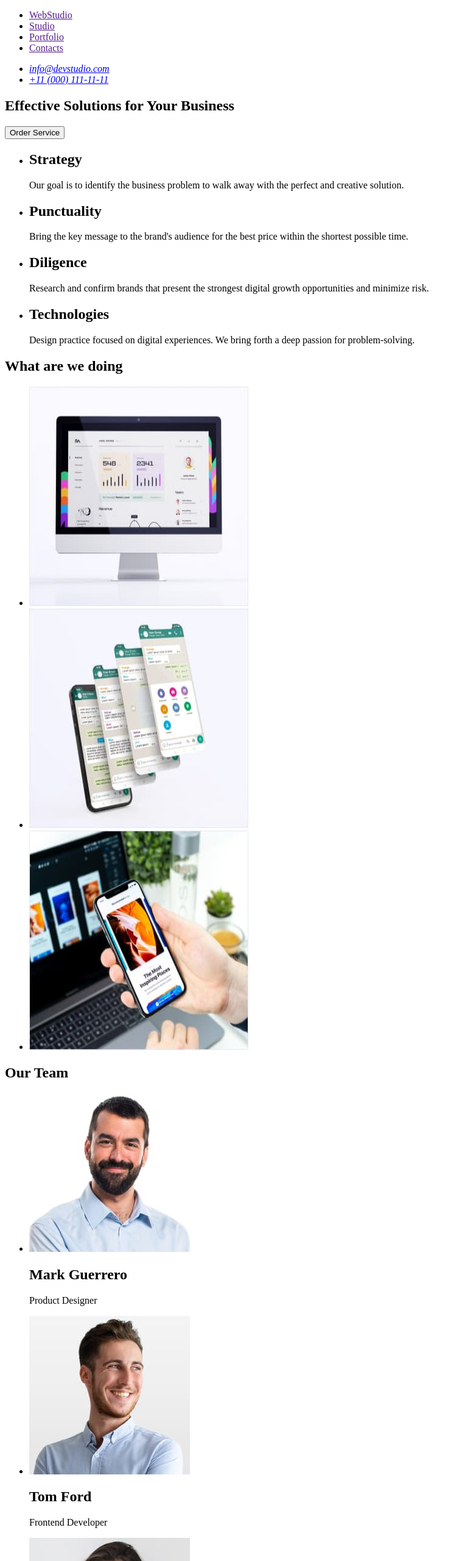
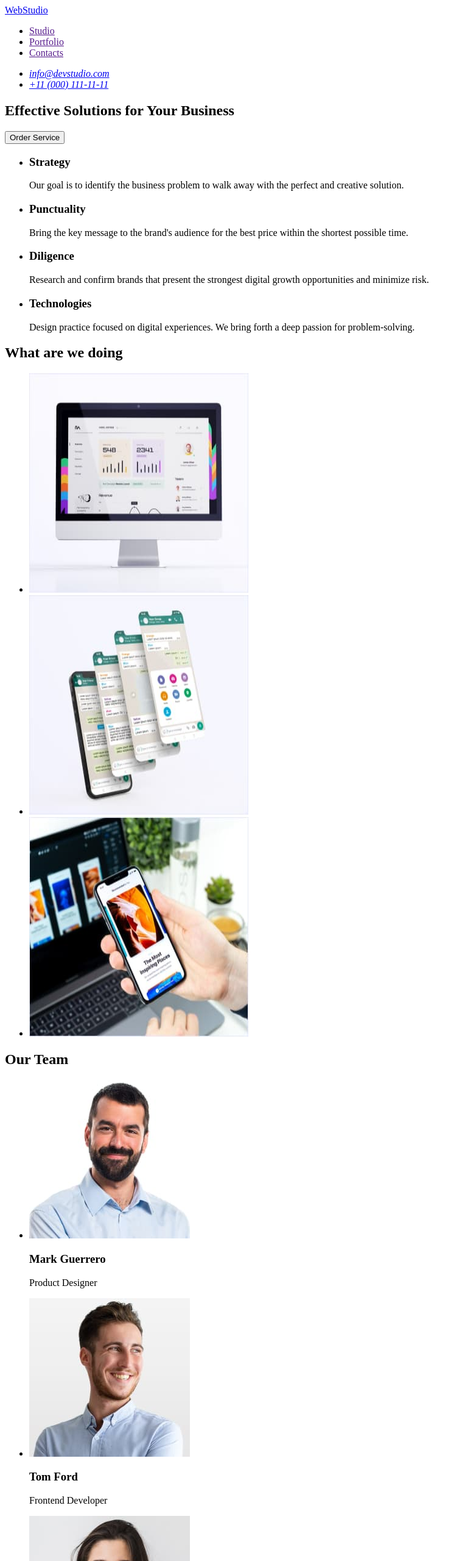
Before and after one commit to yaaMaxon/goit-markup-hw-01, a plain HTML site: page index.html in a window 1280 px wide. Shown: the top 2560 px of the page at 61% size, without its empty margins (0-759 px from the left). Drawn offline with Linux system fonts and the light colour scheme.

Commit message:
fixed some errors

```diff
--- a/index.html
+++ b/index.html
@@ -10,8 +10,8 @@
     <header>
       <!-- logo and navigation -->
       <nav>
+        <a href="./index.html">WebStudio</a>
         <ul>
-          <li><a href="">WebStudio</a></li>
           <li><a href="">Studio</a></li>
           <li><a href="">Portfolio</a></li>
           <li><a href="">Contacts</a></li>
@@ -20,7 +20,7 @@
       <address>
         <ul>
           <li><a href="mailto:info@devstudio.com">info@devstudio.com</a></li>
-          <li><a href="tel:+11(000)111-11-11">+11 (000) 111-11-11</a></li>
+          <li><a href="tel:+110001111111">+11 (000) 111-11-11</a></li>
         </ul>
       </address>
     </header>
@@ -32,30 +32,31 @@
       </section>
       <section>
         <!-- about company-->
+        <h2 hidden>company</h2>
         <ul>
           <li>
-            <h2>Strategy</h2>
+            <h3>Strategy</h3>
             <p>
               Our goal is to identify the business problem to walk away with the
               perfect and creative solution.
             </p>
           </li>
           <li>
-            <h2>Punctuality</h2>
+            <h3>Punctuality</h3>
             <p>
               Bring the key message to the brand's audience for the best price
               within the shortest possible time.
             </p>
           </li>
           <li>
-            <h2>Diligence</h2>
+            <h3>Diligence</h3>
             <p>
               Research and confirm brands that present the strongest digital
               growth opportunities and minimize risk.
             </p>
           </li>
           <li>
-            <h2>Technologies</h2>
+            <h3>Technologies</h3>
             <p>
               Design practice focused on digital experiences. We bring forth a
               deep passion for problem-solving.
@@ -104,7 +105,7 @@
               width="264"
               height="260"
             />
-            <h2>Mark Guerrero</h2>
+            <h3>Mark Guerrero</h3>
             <p>Product Designer</p>
           </li>
           <li>
@@ -114,7 +115,7 @@
               width="264"
               height="260"
             />
-            <h2>Tom Ford</h2>
+            <h3>Tom Ford</h3>
             <p>Frontend Developer</p>
           </li>
           <li>
@@ -124,7 +125,7 @@
               width="264"
               height="260"
             />
-            <h2>Camila Garcia</h2>
+            <h3>Camila Garcia</h3>
             <p>Marketing</p>
           </li>
           <li>
@@ -134,14 +135,14 @@
               width="264"
               height="260"
             />
-            <h2>Daniel Wilson</h2>
+            <h3>Daniel Wilson</h3>
             <p>UI Designer</p>
           </li>
         </ul>
       </section>
     </main>
     <footer>
-      <a href="">WebStudio</a>
+      <a href="./index.html">WebStudio</a>
       <p>
         Increase the flow of customers and sales for your business with digital
         marketing & growth solutions.
```
